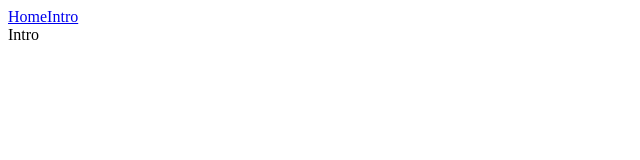
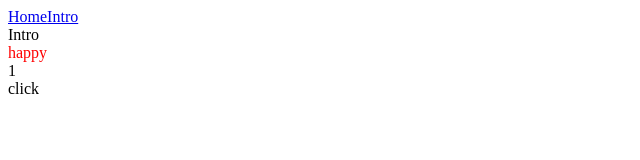
Before and after one commit to d5br5/React-ts-without-CRA, a React app: page /intro in a window 1280 px wide. Shown: the top 160 px of the page, without its empty margins (0-640 px from the left). Built offline with nearby package versions, Linux system fonts and the light colour scheme.

Commit message:
fix browserrouter refresh 404
API fallback : true
새로고침해도 리프레시 잘 됨

```diff
--- a/package.json
+++ b/package.json
@@ -8,6 +8,8 @@
 		"@babel/preset-env": "^7.18.10",
 		"@babel/preset-react": "^7.18.6",
 		"@babel/preset-typescript": "^7.18.6",
+		"@emotion/react": "^11.10.0",
+		"@emotion/styled": "^11.10.0",
 		"babel-loader": "^8.2.5",
 		"clean-webpack-plugin": "^4.0.0",
 		"css-loader": "^6.7.1",
--- a/src/components/Happy.tsx
+++ b/src/components/Happy.tsx
@@ -1,11 +1,11 @@
-import styled from "styled-components";
+import styled from "@emotion/styled";
 
 const Title = styled.div`
 	color: red;
 `;
 
 const Happy = () => {
-	return <div>happy</div>;
+	return <Title>happy</Title>;
 };
 
 export default Happy;
--- a/src/pages/Intro.tsx
+++ b/src/pages/Intro.tsx
@@ -1,2 +1,14 @@
-const Intro = () => <div>Intro</div>;
+import { useState } from "react";
+import Happy from "../components/Happy";
+const Intro = () => {
+	const [num, setNum] = useState(1);
+	return (
+		<div>
+			<div>Intro</div>
+			<Happy />
+			<div>{num}</div>
+			<div onClick={() => setNum((num) => num + 1)}>click</div>
+		</div>
+	);
+};
 export default Intro;
--- a/tsconfig.json
+++ b/tsconfig.json
@@ -42,6 +42,5 @@
 		// 같은 파일에 대한 일관되지 않은 참조 허용하지 않음
 		"forceConsistentCasingInFileNames": true
 	},
-	"include": ["src/**/*.ts", "src/**/*.tsx"],
-	"exclude": ["node_modules"]
+	"include": ["src"]
 }
--- a/webpack.config.js
+++ b/webpack.config.js
@@ -9,9 +9,10 @@ module.exports = (env, argv) => {
 		mode: prod ? "production" : "development",
 		devtool: prod ? "hidden-source-map" : "eval",
 		devServer: {
-			port: 3000,
+			port: 3001,
 			hot: true,
 			open: true,
+			historyApiFallback: true,
 		},
 		entry: "./src/index.tsx",
 		output: {
```
Also changed, not shown: 2 other files (tests, documents, lock files or other folders).
